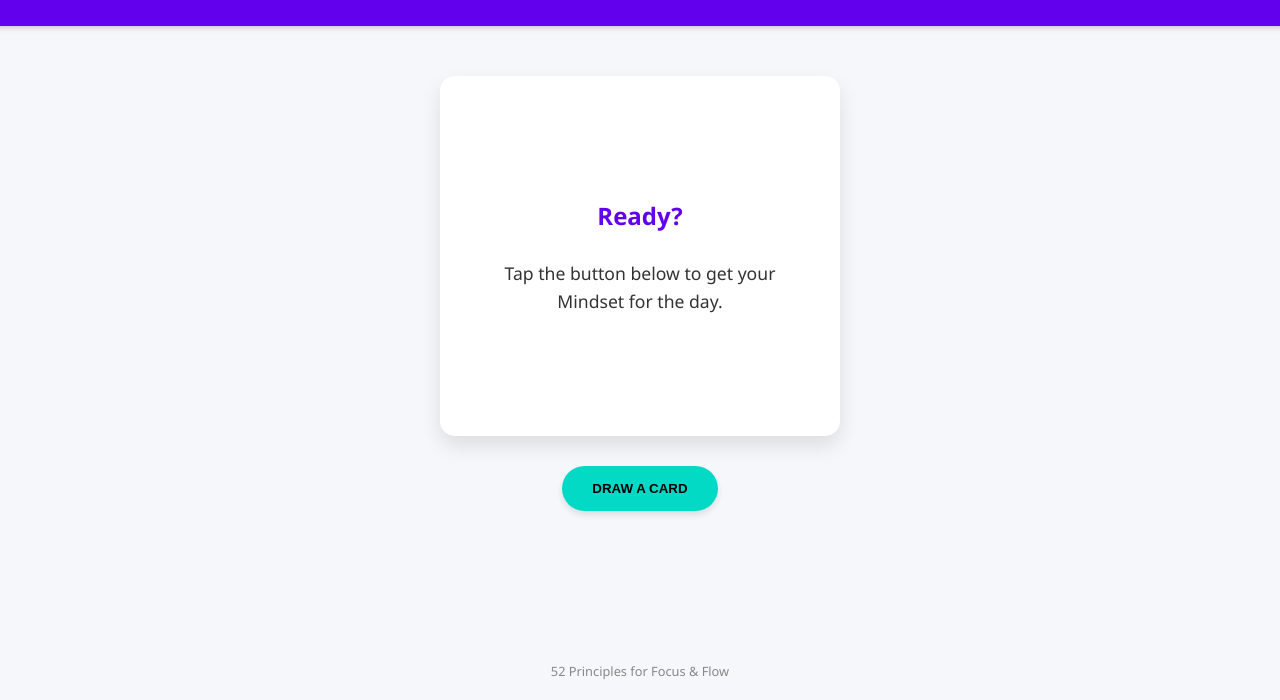
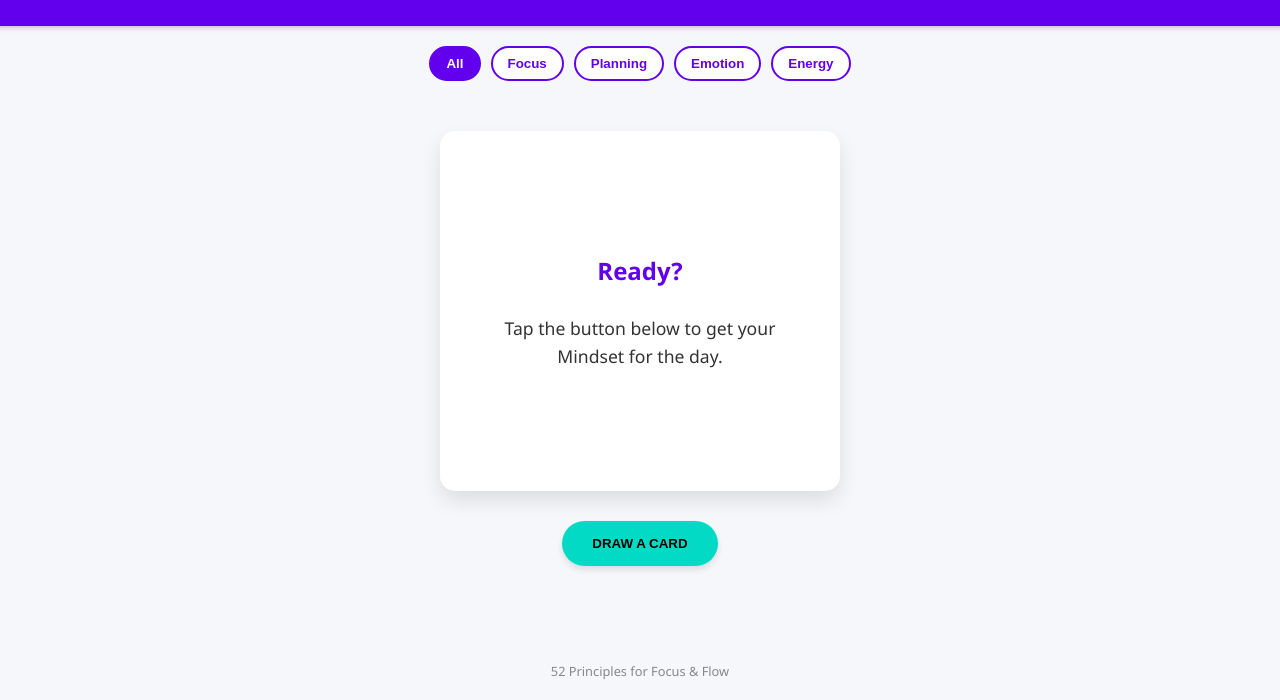
Before and after one commit to philgittest/philgittest.github.io, a plain HTML site: page index.html in a window 1280 px wide. Shown: the part 100-800 px from the top of the page. Drawn offline with Linux system fonts and the light colour scheme.

Commit message:
add card filter and new buttons

```diff
--- a/index.html
+++ b/index.html
@@ -28,6 +28,39 @@
     <h1>EF Mindset Deck</h1>
 </header>
 
+<div class="filter-container">
+    <button class="filter-btn active" onclick="filterCards('all', this)">All</button>
+    <button class="filter-btn" onclick="filterCards('Focus', this)">Focus</button>
+    <button class="filter-btn" onclick="filterCards('Planning', this)">Planning</button>
+    <button class="filter-btn" onclick="filterCards('Emotion', this)">Emotion</button>
+    <button class="filter-btn" onclick="filterCards('Energy', this)">Energy</button>
+</div>
+
+<style>
+    .filter-container {
+        display: flex;
+        flex-wrap: wrap;
+        justify-content: center;
+        gap: 10px;
+        margin-top: 20px;
+        padding: 0 10px;
+    }
+    .filter-btn {
+        background: white;
+        border: 2px solid var(--primary);
+        border-radius: 20px;
+        padding: 8px 15px;
+        cursor: pointer;
+        font-weight: bold;
+        color: var(--primary);
+        transition: 0.3s;
+    }
+    .filter-btn.active {
+        background: var(--primary);
+        color: white;
+    }
+</style>
+
 <div class="card-container">
     <div class="card" id="mainCard">
         <h2 id="cardTitle">Ready?</h2>
@@ -40,66 +73,97 @@
 <div class="footer">52 Principles for Focus & Flow</div>
 
 <script>
+
     const cards = [
-        {title: "1. Next Physical Step", text: "Don't 'clean.' Just 'pick up one sock.' Break tasks into tiny physical movements."},
-        {title: "2. Body Doubling", text: "Work in the same space as someone else to act as a social anchor for your focus."},
-        {title: "3. Point and Call", text: "Physically point at a completed task (like locking the door) and say it out loud."},
-        {title: "4. The 2x Rule", text: "Double your time estimates. If you think it takes 20 minutes, give yourself 40."},
-        {title: "5. HALT Check", text: "Before reacting, ask: Am I Hungry, Angry, Lonely, or Tired?"},
-        {title: "6. The Launchpad", text: "Designate one spot for keys, phone, and wallet. If it’s not there, it’s lost."},
-        {title: "7. The 5-Minute Rule", text: "Commit to just 5 minutes of work. You can stop after that if you choose."},
-        {title: "8. One-Touch Rule", text: "If a task takes less than 2 minutes, do it now. Don't put it down, put it away."},
-        {title: "9. Brain Dump", text: "Write every 'to-do' and worry on paper to clear your mental RAM."},
-        {title: "10. Eat the Frog", text: "Do the task you dread most first thing in the morning to stop the 'dread-leak.'"},
-        {title: "11. The Pivot Shift", text: "When plans change, say: 'This is a pivot, not a failure.'"},
-        {title: "12. 24-Hour Wait Room", text: "Wait 24 hours before making an impulsive purchase or sending a risky text."},
-        {title: "13. Name it to Tame it", text: "Label the emotion (e.g., 'This is frustration') to calm the brain's alarm system."},
-        {title: "14. The W.A.I.T. Rule", text: "Ask: 'Why Am I Talking?' before interrupting or oversharing."},
-        {title: "15. Flexible Goalposts", text: "Lower the bar until you can clear it. Consistency beats perfection."},
-        {title: "16. Transparency Rule", text: "Use clear bins. If you can't see your things, your brain forgets they exist."},
-        {title: "17. Now vs. Not Now", text: "Sort your list into only two piles. Everything 'Not Now' is invisible."},
-        {title: "18. Color Coding", text: "Use colors to help your brain 'chunk' categories (Work=Blue, Life=Green)."},
-        {title: "19. Body-State Shift", text: "Stuck? Splash cold water on your face or change rooms to reset your brain."},
-        {title: "20. Analog Visuals", text: "Use a clock with a face. It helps you 'see' the slice of time disappearing."},
-        {title: "21. Battery Check", text: "Rate your energy 1–10. Match your task difficulty to your current fuel level."},
-        {title: "22. Productive Procrastination", text: "If you can't do Task A, do useful Task B instead of scrolling."},
-        {title: "23. Dopamine Menu", text: "Keep a list of 'healthy' quick wins (music, a walk) to recharge your focus."},
-        {title: "24. Transition Bridge", text: "Give yourself 5 minutes of 'doing nothing' between different tasks."},
-        {title: "25. Stop at the Peak", text: "Stop working while you still know what the next step is. It makes tomorrow easier."},
-        {title: "26. Time Mapping", text: "Track one day to see where time actually goes vs. where you think it goes."},
-        {title: "27. Pomodoro Sprint", text: "Work for 25 minutes, then take a mandatory 5-minute movement break."},
-        {title: "28. 15-Minute Warning", text: "Set an alarm for 15 minutes BEFORE you actually need to leave."},
-        {title: "29. Will-it-Matter Test", text: "Will this matter in 5 years? If not, don't give it 5 years of stress."},
-        {title: "30. Time Slicing", text: "Break a 2-hour project into eight 15-minute 'slices.'"},
-        {title: "31. Internal Narrator", text: "Narrate your actions: 'I am walking to the kitchen to get water.'"},
-        {title: "32. Social Scripting", text: "Pre-write your opening lines for a phone call or a difficult conversation."},
-        {title: "33. Check-In Chime", text: "Set an hourly bell to ask: 'Am I doing what I intended to do?'"},
-        {title: "34. Body Budgeting", text: "Check your 'hardware': Have you had protein, water, and sleep today?"},
-        {title: "35. 'And' not 'But'", text: "Say: 'I am overwhelmed AND I am going to do one small thing.'"},
-        {title: "36. Celebrate Small Wins", text: "Explicitly congratulate yourself for finishing a task. Build that dopamine."},
-        {title: "37. Mop-Up Hour", text: "Batch all tiny 1-minute tasks into one specific hour per week."},
-        {title: "38. Wait and See List", text: "Wait 7 days before buying supplies for a brand-new hobby."},
-        {title: "39. Radical Compassion", text: "Forgive the slip-up. You aren't lazy; you have an unstructured brain."},
-        {title: "40. Environment Design", text: "Put your phone in another room to use physical distance as a filter."},
-        {title: "41. Curiosity Shift", text: "Ask: 'Why did that tool fail?' instead of 'Why did I fail?'"},
-        {title: "42. Sensory Audit", text: "Check for buzzing lights, itchy tags, or smells draining your energy."},
-        {title: "43. The 'Done' List", text: "At 5 PM, write down everything you DID do, even the 'invisible' tasks."},
-        {title: "44. Brain-Friendly 'No'", text: "Practice saying: 'I don't have the bandwidth for that right now.'"},
-        {title: "45. The Reset Button", text: "A bad morning doesn't mean a bad day. Start over at any time."},
-        {title: "46. Sunday Reset", text: "Spend 20 minutes clearing your desk and mind for the week ahead."},
-        {title: "47. Habit Stacking", text: "Attach a new habit to an old one (e.g., 'After I brush my teeth, I fill my water.')"},
-        {title: "48. The Audit Card", text: "If a system isn't working, fire it. You don't work for your planner."},
-        {title: "49. Perspective Swapping", text: "What would you tell a friend who was struggling with this exact task?"},
-        {title: "50. The Thought Room", text: "When a distraction pops up, 'park' it on a list to look at later."},
-        {title: "51. The Brain Manual", text: "Tell people: 'I focus better when I'm doodling/pacing. It's how I listen.'"},
-        {title: "52. Radical Acceptance", text: "You have a race-car brain with bicycle brakes. Use your tools, and be kind."}
-    ];
+    {title: "1. Next Physical Step", text: "Break tasks into tiny physical movements. Don't 'clean,' just 'pick up one sock.'", cat: "Planning"},
+    {title: "2. Body Doubling", text: "Work in the same space as someone else to act as a social anchor for your focus.", cat: "Focus"},
+    {title: "3. Point and Call", text: "Physically point at a completed task and say it out loud to lock it in memory.", cat: "Planning"},
+    {title: "4. The 2x Rule", text: "Double your time estimates. If you think it takes 20 minutes, give yourself 40.", cat: "Planning"},
+    {title: "5. HALT Check", text: "Before reacting, ask: Am I Hungry, Angry, Lonely, or Tired?", cat: "Emotion"},
+    {title: "6. The Launchpad", text: "Designate one spot for keys, phone, and wallet. If it’s not there, it’s lost.", cat: "Planning"},
+    {title: "7. The 5-Minute Rule", text: "Commit to just 5 minutes of work. You can stop after that if you choose.", cat: "Focus"},
+    {title: "8. One-Touch Rule", text: "If a task takes < 2 mins, do it now. Don't put it down, put it away.", cat: "Planning"},
+    {title: "9. Brain Dump", text: "Write every 'to-do' and worry on paper to clear your mental RAM.", cat: "Planning"},
+    {title: "10. Eat the Frog", text: "Do the task you dread most first thing to stop the 'dread-leak.'", cat: "Focus"},
+    {title: "11. The Pivot Shift", text: "When plans change, say: 'This is a pivot, not a failure.'", cat: "Emotion"},
+    {title: "12. 24-Hour Wait Room", text: "Wait 24 hours before making an impulsive purchase or risky text.", cat: "Emotion"},
+    {title: "13. Name it to Tame it", text: "Label the emotion (e.g., 'This is frustration') to calm the brain.", cat: "Emotion"},
+    {title: "14. The W.A.I.T. Rule", text: "Ask: 'Why Am I Talking?' before interrupting or oversharing.", cat: "Emotion"},
+    {title: "15. Flexible Goalposts", text: "Lower the bar until you can clear it. Consistency beats perfection.", cat: "Focus"},
+    {title: "16. Transparency Rule", text: "Use clear bins. If you can't see it, your brain forgets it exists.", cat: "Planning"},
+    {title: "17. Now vs. Not Now", text: "Sort your list into only two categories. 'Not Now' is invisible.", cat: "Planning"},
+    {title: "18. Color Coding", text: "Use colors to help your brain 'chunk' categories (Work=Blue, Life=Green).", cat: "Planning"},
+    {title: "19. Body-State Shift", text: "Stuck? Splash cold water on your face or change rooms to reset.", cat: "Energy"},
+    {title: "20. Analog Visuals", text: "Use a clock with a face to 'see' the slice of time disappearing.", cat: "Planning"},
+    {title: "21. Battery Check", text: "Rate energy 1–10. Match task difficulty to your current fuel level.", cat: "Energy"},
+    {title: "22. Productive Procrastination", text: "If you can't do Task A, do useful Task B instead of scrolling.", cat: "Focus"},
+    {title: "23. Dopamine Menu", text: "Keep a list of 'healthy' quick wins (music, walk) to recharge focus.", cat: "Energy"},
+    {title: "24. Transition Bridge", text: "Give yourself 5 minutes of 'doing nothing' between different tasks.", cat: "Energy"},
+    {title: "25. Stop at the Peak", text: "Stop working while you know the next step. It makes tomorrow easier.", cat: "Focus"},
+    {title: "26. Time Mapping", text: "Track one day to see where time actually goes vs. where you think.", cat: "Planning"},
+    {title: "27. Pomodoro Sprint", text: "Work for 25 minutes, then take a mandatory 5-minute movement break.", cat: "Focus"},
+    {title: "28. 15-Minute Warning", text: "Set an alarm for 15 minutes BEFORE you actually need to leave.", cat: "Planning"},
+    {title: "29. Will-it-Matter Test", text: "Will this matter in 5 years? If not, don't give it 5 years of stress.", cat: "Emotion"},
+    {title: "30. Time Slicing", text: "Break a 2-hour project into eight 15-minute 'slices.'", cat: "Planning"},
+    {title: "31. Internal Narrator", text: "Narrate your actions: 'I am walking to the kitchen to get water.'", cat: "Focus"},
+    {title: "32. Social Scripting", text: "Pre-write your opening lines for a call or difficult conversation.", cat: "Emotion"},
+    {title: "33. Check-In Chime", text: "Set an hourly bell to ask: 'Am I doing what I intended to do?'", cat: "Focus"},
+    {title: "34. Body Budgeting", text: "Check your 'hardware': Have you had protein, water, and sleep?", cat: "Energy"},
+    {title: "35. 'And' not 'But'", text: "Say: 'I am overwhelmed AND I am going to do one small thing.'", cat: "Emotion"},
+    {title: "36. Celebrate Small Wins", text: "Explicitly congratulate yourself for finishing a task. Build dopamine.", cat: "Energy"},
+    {title: "37. Mop-Up Hour", text: "Batch all tiny 1-minute tasks into one specific hour per week.", cat: "Planning"},
+    {title: "38. Wait and See List", text: "Wait 7 days before buying supplies for a brand-new hobby.", cat: "Emotion"},
+    {title: "39. Radical Compassion", text: "Forgive the slip-up. You aren't lazy; you have an unstructured brain.", cat: "Emotion"},
+    {title: "40. Environment Design", text: "Put your phone in another room to use distance as a focus filter.", cat: "Focus"},
+    {title: "41. Curiosity Shift", text: "Ask: 'Why did that tool fail?' instead of 'Why did I fail?'", cat: "Emotion"},
+    {title: "42. Sensory Audit", text: "Check for buzzing lights or itchy tags draining your energy.", cat: "Energy"},
+    {title: "43. The 'Done' List", text: "At 5 PM, write down everything you DID do, even 'invisible' tasks.", cat: "Energy"},
+    {title: "44. Brain-Friendly 'No'", text: "Practice saying: 'I don't have the bandwidth for that right now.'", cat: "Emotion"},
+    {title: "45. The Reset Button", text: "A bad morning doesn't mean a bad day. Start over at any time.", cat: "Emotion"},
+    {title: "46. Sunday Reset", text: "Spend 20 minutes clearing your desk and mind for the week ahead.", cat: "Planning"},
+    {title: "47. Habit Stacking", text: "Attach a new habit to an old one (e.g., teeth -> water bottle).", cat: "Planning"},
+    {title: "48. The Audit Card", text: "If a system isn't working, fire it. You don't work for your planner.", cat: "Planning"},
+    {title: "49. Perspective Swapping", text: "What would you tell a friend who was struggling with this task?", cat: "Emotion"},
+    {title: "50. The Thought Room", text: "When a distraction pops up, 'park' it on a list for later.", cat: "Focus"},
+    {title: "51. The Brain Manual", text: "Tell people: 'I focus better when I'm doodling. It's how I listen.'", cat: "Emotion"},
+    {title: "52. Radical Acceptance", text: "You have a race-car brain with bicycle brakes. Be kind to yourself.", cat: "Emotion"}
+];
 
     function getRandomCard() {
         const randomIndex = Math.floor(Math.random() * cards.length);
         document.getElementById('cardTitle').innerText = cards[randomIndex].title;
         document.getElementById('cardText').innerText = cards[randomIndex].text;
     }
+
+    let currentCategory = 'all';
+
+    function filterCards(category, btn) {
+        currentCategory = category;
+
+        // Update button styles
+        document.querySelectorAll('.filter-btn').forEach(b => b.classList.remove('active'));
+        btn.classList.add('active');
+
+        // Reset card view
+        document.getElementById('cardTitle').innerText = "Category: " + category;
+        document.getElementById('cardText').innerText = "Tap 'Draw a Card' to see a " + category + " strategy.";
+    }
+
+    function getRandomCard() {
+        // Filter the list based on selection
+        const filtered = currentCategory === 'all'
+            ? allCards
+            : allCards.filter(c => c.cat === currentCategory);
+
+        if (filtered.length === 0) {
+            alert("No cards in this category yet!");
+            return;
+        }
+
+        const randomIndex = Math.floor(Math.random() * filtered.length);
+        document.getElementById('cardTitle').innerText = filtered[randomIndex].title;
+        document.getElementById('cardText').innerText = filtered[randomIndex].text;
+    }
 </script>
 </body>
 </html>
```
